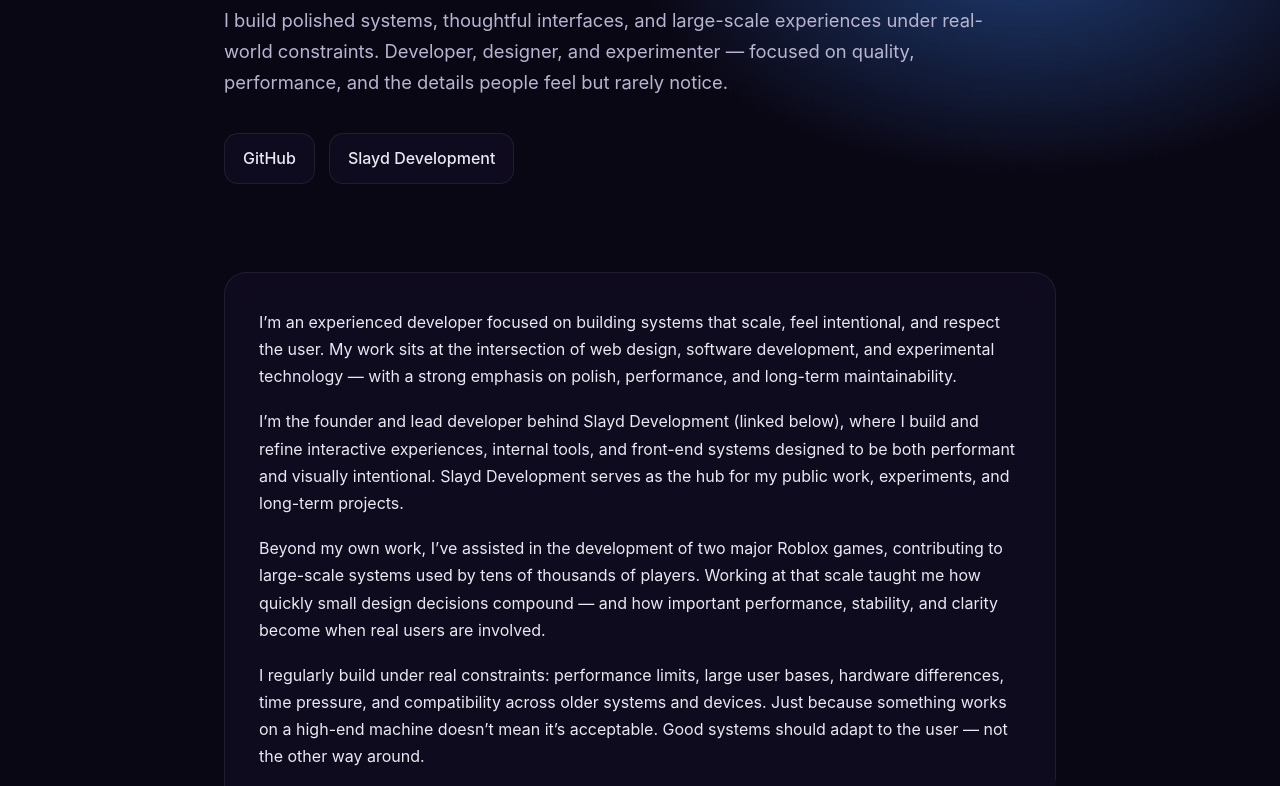
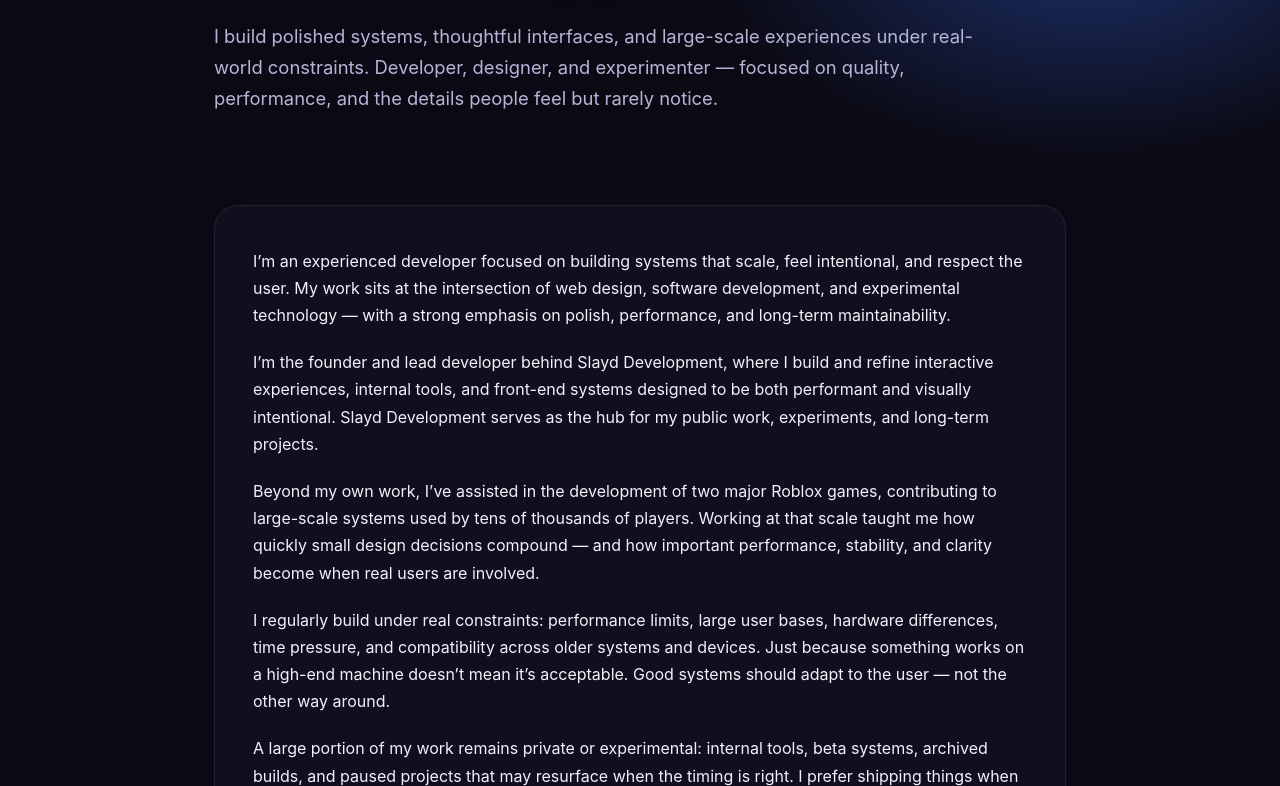
Before and after one commit to SlaydDev/captainexe, a plain HTML site: page index.html in a window 1280 px wide. Shown: the part 218-1004 px from the top of the page. Drawn offline with Linux system fonts and the light colour scheme.

Commit message:
Update index.html

```diff
--- a/index.html
+++ b/index.html
@@ -1,18 +1,19 @@
 <!DOCTYPE html>
 <html lang="en">
 <head>
-  <meta charset="UTF-8" />
-  <meta name="viewport" content="width=device-width, initial-scale=1.0"/>
+<meta charset="UTF-8">
+<meta name="viewport" content="width=device-width, initial-scale=1.0">
 <title>ItsCaptainEXE</title>
 
 <style>
 :root {
-      --bg-main: #0a0714;
-      --bg-panel: rgba(20, 16, 40, 0.55);
-      --text-main: #eae9f2;
-      --text-muted: #b8b5d0;
-      --accent: #b48cff;
-      --accent-soft: rgba(180, 140, 255, 0.35);
+  --bg: #0b0a14;
+  --panel: rgba(22, 20, 40, 0.55);
+  --border: rgba(255,255,255,0.08);
+  --text: #f3f2fa;
+  --muted: #b7b4d8;
+  --accent: #9b8cff;
+  --accent-soft: rgba(155,140,255,0.35);
 }
 
 * {
@@ -23,94 +24,89 @@
 
 body {
   font-family: -apple-system, BlinkMacSystemFont, "Segoe UI", Inter, Roboto, sans-serif;
+  color: var(--text);
   background:
-        radial-gradient(900px 500px at 20% -10%, #2a1f5c, transparent 60%),
-        radial-gradient(700px 400px at 80% 10%, #1e3a6f, transparent 55%),
-        radial-gradient(600px 600px at 50% 100%, #1a123a, transparent 60%),
-        var(--bg-main);
-      color: var(--text-main);
+    radial-gradient(800px 500px at 15% -10%, #2a235e, transparent 60%),
+    radial-gradient(700px 400px at 85% 10%, #1c2f66, transparent 55%),
+    radial-gradient(600px 600px at 50% 100%, #140f2f, transparent 65%),
+    var(--bg);
   line-height: 1.7;
 }
 
 .container {
-      max-width: 880px;
+  max-width: 900px;
   margin: 0 auto;
-      padding: 96px 24px 120px;
+  padding: 110px 24px 140px;
 }
 
 /* HERO */
 .hero {
-      margin-bottom: 88px;
+  margin-bottom: 90px;
 }
 
 .name {
-      font-size: clamp(2.8rem, 5vw, 4.2rem);
+  font-size: clamp(3rem, 5vw, 4.5rem);
   font-weight: 800;
   letter-spacing: -0.03em;
 }
 
-    .accent {
+.name span {
   color: var(--accent);
-      text-shadow: 0 0 30px var(--accent-soft);
+  text-shadow: 0 0 40px var(--accent-soft);
 }
 
-    .hero-line {
-      margin-top: 18px;
+.hero p {
+  margin-top: 20px;
+  max-width: 760px;
   font-size: 1.15rem;
-      max-width: 760px;
-      color: var(--text-muted);
+  color: var(--muted);
 }
 
-    .links {
-      margin-top: 34px;
-      display: flex;
-      flex-wrap: wrap;
-      gap: 14px;
+/* BIO PANEL */
+.bio {
+  background: var(--panel);
+  border: 1px solid var(--border);
+  border-radius: 24px;
+  padding: 42px 38px;
+  backdrop-filter: blur(18px);
 }
 
-    .links a {
-      text-decoration: none;
-      padding: 11px 18px;
-      border-radius: 14px;
-      background: var(--bg-panel);
-      color: var(--text-main);
-      font-weight: 500;
-      border: 1px solid rgba(255,255,255,0.08);
-      backdrop-filter: blur(10px);
-      transition: transform .2s ease, box-shadow .2s ease, border .2s ease;
+.bio p {
+  margin-bottom: 20px;
 }
 
-    .links a:hover {
-      transform: translateY(-2px);
-      border-color: var(--accent);
-      box-shadow: 0 0 0 1px var(--accent), 0 0 32px var(--accent-soft);
-    }
-
-    /* CONTENT */
-    section {
-      margin-bottom: 64px;
-      padding: 36px 34px;
-      background: var(--bg-panel);
-      border-radius: 22px;
-      border: 1px solid rgba(255,255,255,0.08);
-      backdrop-filter: blur(14px);
-    }
-
-    section p {
-      color: var(--text-main);
-      margin-bottom: 18px;
-    }
-
-    section p:last-child {
+.bio p:last-child {
   margin-bottom: 0;
 }
 
-    /* FOOTER */
-    footer {
-      margin-top: 120px;
-      text-align: center;
-      color: var(--text-muted);
-      font-size: 0.9rem;
+/* FOOTER LINKS */
+.footer {
+  margin-top: 110px;
+  display: flex;
+  justify-content: space-between;
+  align-items: center;
+  flex-wrap: wrap;
+  gap: 20px;
+  color: var(--muted);
+  font-size: 0.95rem;
+}
+
+.footer a {
+  color: var(--text);
+  text-decoration: none;
+  padding-bottom: 2px;
+  border-bottom: 1px solid transparent;
+  transition: border 0.25s ease, color 0.25s ease;
+}
+
+.footer a:hover {
+  border-color: var(--accent);
+  color: var(--accent);
+}
+
+/* SUBTLE POLISH */
+::selection {
+  background: var(--accent-soft);
 }
 </style>
 </head>
@@ -121,23 +117,17 @@
     <!-- HERO -->
     <div class="hero">
       <div class="name">
-        ItsCaptain<span class="accent">EXE</span>
+        ItsCaptain<span>EXE</span>
       </div>
-
-      <div class="hero-line">
+      <p>
         I build polished systems, thoughtful interfaces, and large-scale experiences
         under real-world constraints. Developer, designer, and experimenter — focused
         on quality, performance, and the details people feel but rarely notice.
-      </div>
-
-      <div class="links">
-        <a href="https://github.com/slayddev" target="_blank">GitHub</a>
-        <a href="https://slayddev.vercel.app" target="_blank">Slayd Development</a>
-      </div>
+      </p>
     </div>
 
     <!-- BIO -->
-    <section>
+    <div class="bio">
       <p>
         I’m an experienced developer focused on building systems that scale, feel intentional,
         and respect the user. My work sits at the intersection of web design, software
@@ -146,10 +136,10 @@
       </p>
 
       <p>
-        I’m the founder and lead developer behind Slayd Development (linked below), where I
-        build and refine interactive experiences, internal tools, and front-end systems
-        designed to be both performant and visually intentional. Slayd Development serves as
-        the hub for my public work, experiments, and long-term projects.
+        I’m the founder and lead developer behind Slayd Development, where I build and refine
+        interactive experiences, internal tools, and front-end systems designed to be both
+        performant and visually intentional. Slayd Development serves as the hub for my public
+        work, experiments, and long-term projects.
       </p>
 
       <p>
@@ -181,20 +171,23 @@
       <p>
         I strongly believe good software should feel intentional and respectful, even if that
         means slowing down. Refinement almost always beats rushing something out, even when
-        people are waiting. I notice details most people don’t — timing, spacing, transitions —
-        and once I see them, I can’t unsee them.
+        people are waiting.
       </p>
 
       <p>
         Long-term, I aim to be known as a developer who builds things people remember — not
-        because they’re popular, but because they’re well-made. Someone respected for both
-        technical depth and approachability, and for caring about quality at scale.
+        because they’re popular, but because they’re well-made.
       </p>
-    </section>
+    </div>
 
-    <footer>
-      © ItsCaptainEXE · Built with intent
-    </footer>
+    <!-- FOOTER -->
+    <div class="footer">
+      <div>© ItsCaptainEXE</div>
+      <div>
+        <a href="https://github.com/slayddev" target="_blank">GitHub</a> ·
+        <a href="https://slayddev.vercel.app" target="_blank">Slayd Development</a>
+      </div>
+    </div>
 
   </div>
 </body>
```
Lines whose indentation alone changed are shown as unchanged.
